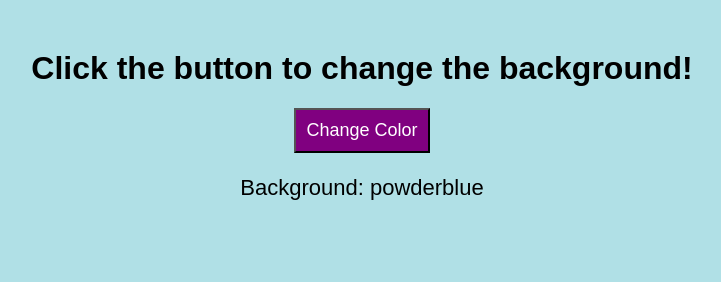
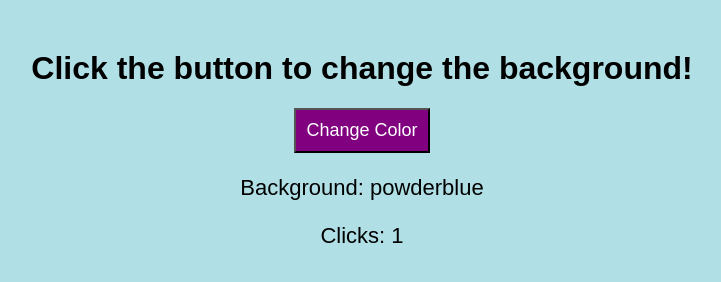
Before and after one commit to Shreeya375/colorchanger, a plain HTML site: page index.html in a window 1280 px wide. Both pictures are taken after a click on the button "Change Color". Shown: the whole page, without its empty margins (278-999 px from the left). Drawn offline with Linux system fonts and the light colour scheme.

Commit message:
added a clicker and made changes to style
Added click count functionality and updated color name display.

```diff
--- a/index.html
+++ b/index.html
@@ -43,10 +43,12 @@
 <button id="btn">Change Color</button>
 
 <p id="colorName">Background: white</p>
+    <p id="count">Clicks: 0</p>
+
 
 <script>
 
-// my pastel color list
+// pastel colors list
 let colors =
 [
   "pink","lightblue","lavender","peachpuff","mintcream",
@@ -55,14 +57,18 @@ let colors =
 ];
 
 let btn = document.getElementById("btn");
-let text = document.getElementById("colorName");
+let colorName = document.getElementById("colorName");
+let count = document.getElementById("count");
+let clicks = 0;
 
 // when the button gets clicked...
 btn.onclick = function() {
   // pick a random color from the list
+    clicks++;
+    count.textContent = "Clicks: " + clicks;
   let newColor = colors[Math.floor(Math.random() * colors.length)];
 
-  // change the bg
+  // update for the new color
   document.body.style.backgroundColor = newColor;
 
   // update the text so the user knows the color name
```
